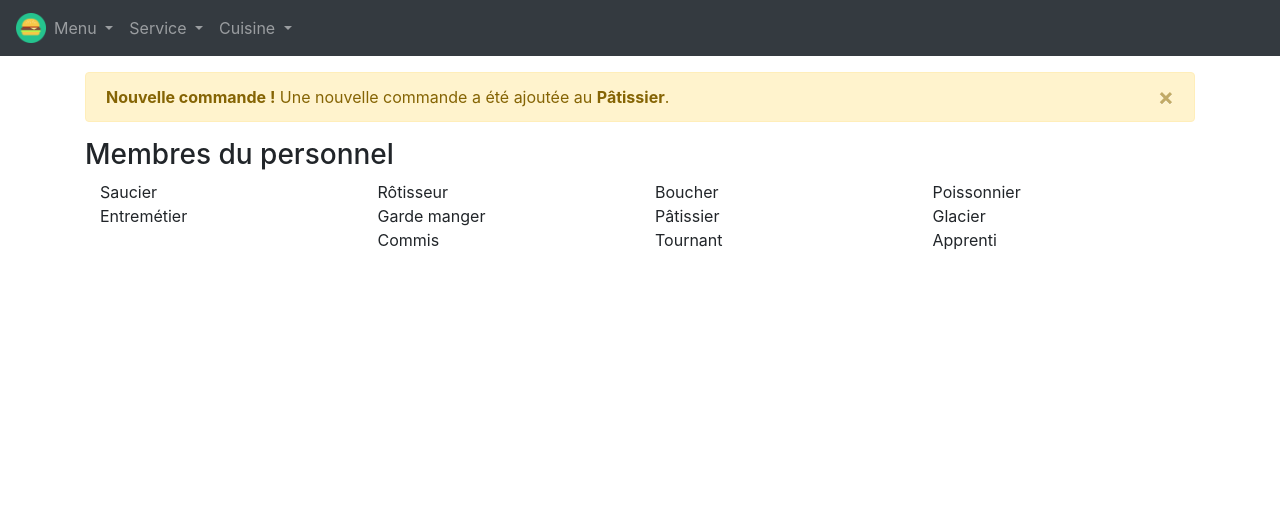
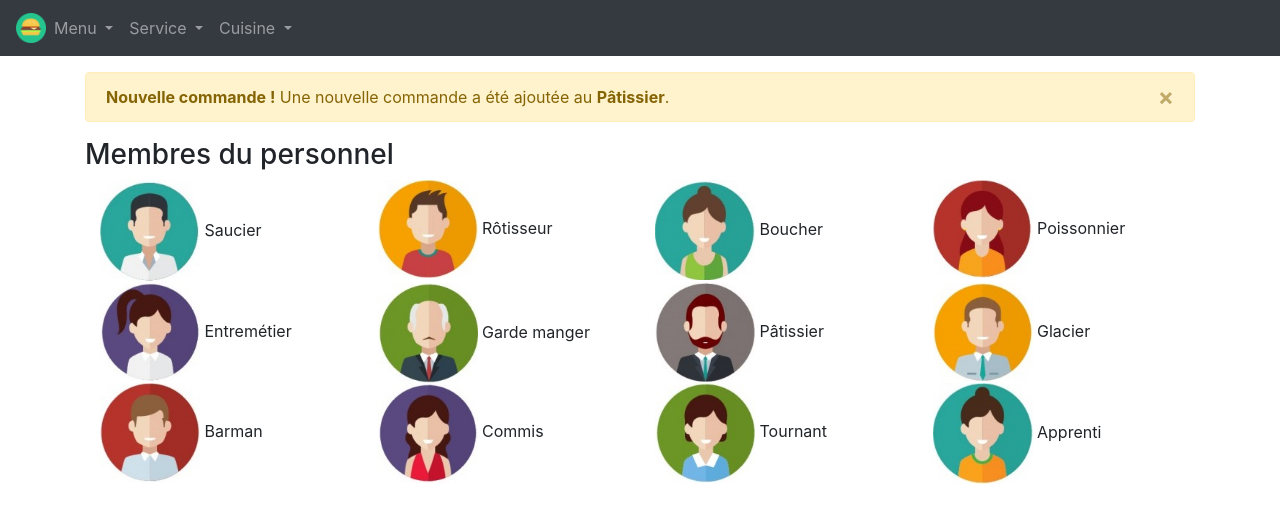
Before and after one commit to Barchid/one-minute-maquette, a Vue app: page /rolesCookers in a window 1280 px wide. Shown: the top 522 px of the page. Built offline with nearby package versions, Linux system fonts and the light colour scheme.

Commit message:
Ajouts d'images pour les roles des cuisiniers

```diff
--- a/src/components/HelloWorld.vue
+++ b/src/components/HelloWorld.vue
@@ -14,7 +14,7 @@
         <input type="checkbox" class="form-check-input" id="exampleCheck1">
         <label class="form-check-label" for="exampleCheck1">Check me out</label>
       </div>
-      <a href="index.html"><button type="submit" class="btn btn-primary">Submit</button></a>
+      <router-link to="/accueil"><button type="submit" class="btn btn-primary">Submit</button></router-link>
     </form>
 </template>
 
--- a/src/views/RolesCookers.vue
+++ b/src/views/RolesCookers.vue
@@ -11,43 +11,55 @@
       <div class="container">
         <div class="row">
           <div class="col-md">
+            <img style="width:100px;"src="../assets/membre-cuisine-1.jpg" alt="">
             Saucier
           </div>
           <div class="col-md">
+            <img style="width:100px;"src="../assets/membre-cuisine-2.jpg" alt="">
             Rôtisseur
           </div>
           <div class="col-md">
+            <img style="width:100px;"src="../assets/membre-cuisine-3.jpg" alt="">
             Boucher
           </div>
           <div class="col-md">
+            <img style="width:100px;"src="../assets/membre-cuisine-4.jpg" alt="">
             Poissonnier
           </div>
         </div>
         <div class="row">
           <div class="col-md">
+            <img style="width:100px;"src="../assets/membre-cuisine-5.jpg" alt="">
             Entremétier
           </div>
           <div class="col-md">
+            <img style="width:100px;"src="../assets/membre-cuisine-6.jpg" alt="">
             Garde manger
           </div>
           <div class="col-md">
+            <img style="width:100px;"src="../assets/membre-cuisine-7.jpg" alt="">
             Pâtissier
           </div>
           <div class="col-md">
+            <img style="width:100px;"src="../assets/membre-cuisine-8.jpg" alt="">
             Glacier
           </div>
         </div>
         <div class="row">
           <div class="col-md">
-
+            <img style="width:100px;"src="../assets/membre-cuisine-9.jpg" alt="">
+            Barman
           </div>
           <div class="col-md">
+            <img style="width:100px;"src="../assets/membre-cuisine-10.jpg" alt="">
             Commis
           </div>
           <div class="col-md">
+            <img style="width:100px;"src="../assets/membre-cuisine-11.jpg" alt="">
             Tournant
           </div>
           <div class="col-md">
+            <img style="width:100px;"src="../assets/membre-cuisine-12.jpg" alt="">
             Apprenti
           </div>
         </div>
```
